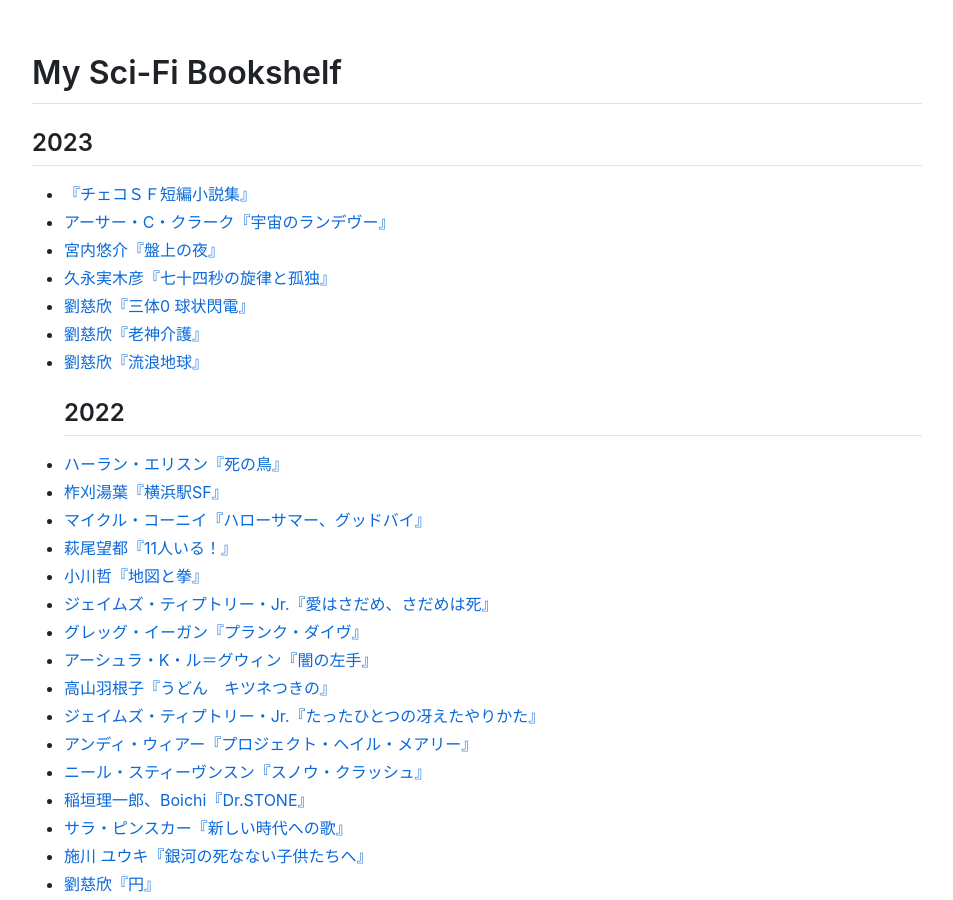
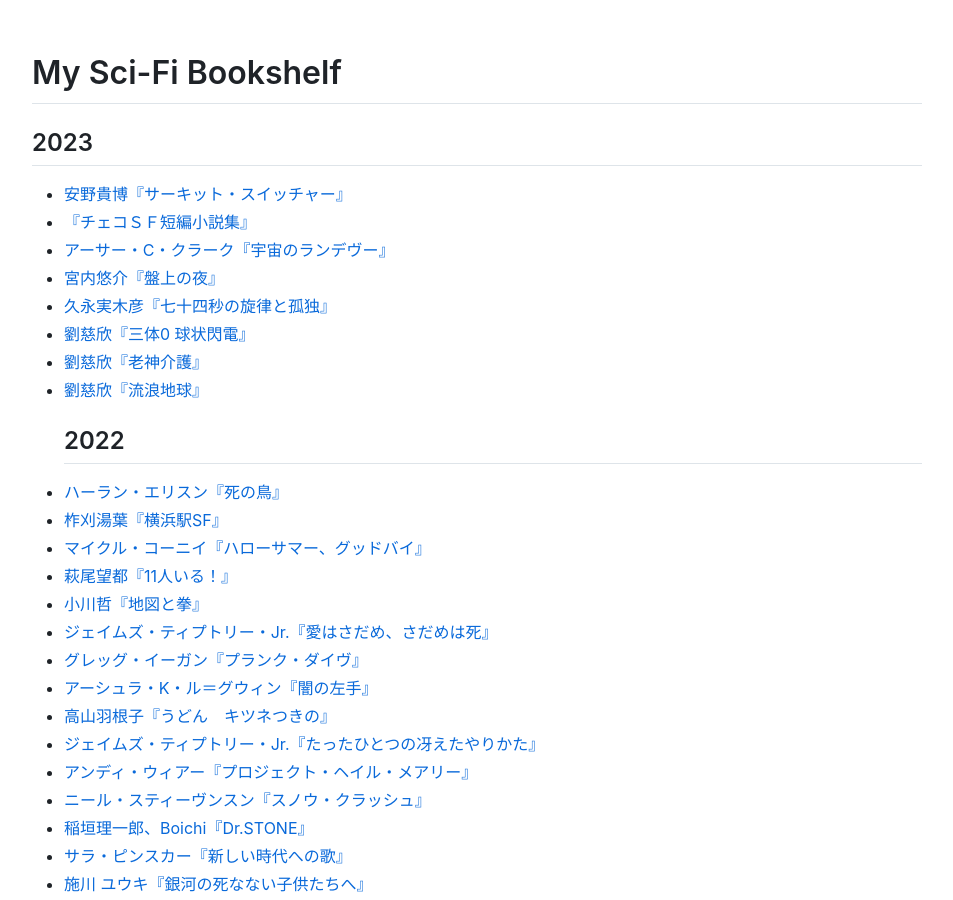
Before and after one commit to sankichi92/sankichi.net, a Jekyll site: the page built from sci-fi.md, in a window 1280 px wide and 900 px high. Shown: the whole window, without its empty margins (163-1116 px from the left). Built offline with Jekyll 4.4.1, drawn with Linux system fonts in a browser that asks for light colours; nearby versions of some CDN libraries; our own code applies the rules of GitHub Pages for plain Markdown files.

Commit message:
安野貴博『サーキット・スイッチャー』

```diff
--- a/_data/sci-fi-bookshelf.yml
+++ b/_data/sci-fi-bookshelf.yml
@@ -1,3 +1,8 @@
+- title: サーキット・スイッチャー
+  author: 安野貴博
+  asin: B09Q884VKK
+  date: 2023-10-22
+
 - title: チェコＳＦ短編小説集
   author:
   asin: B07J23RHJT
```
